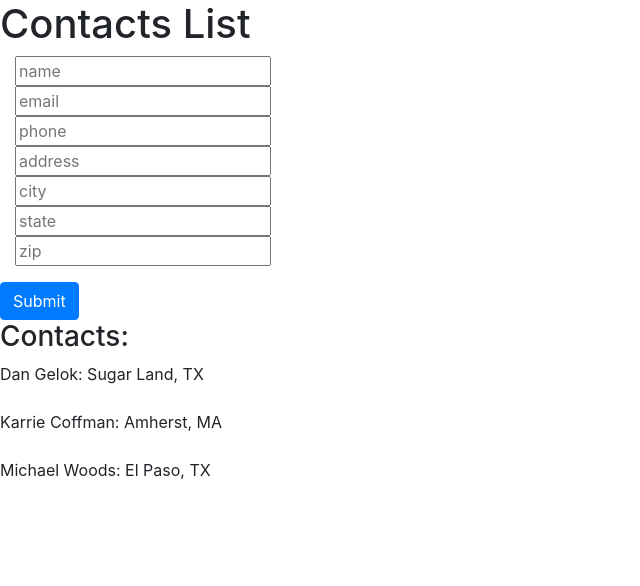
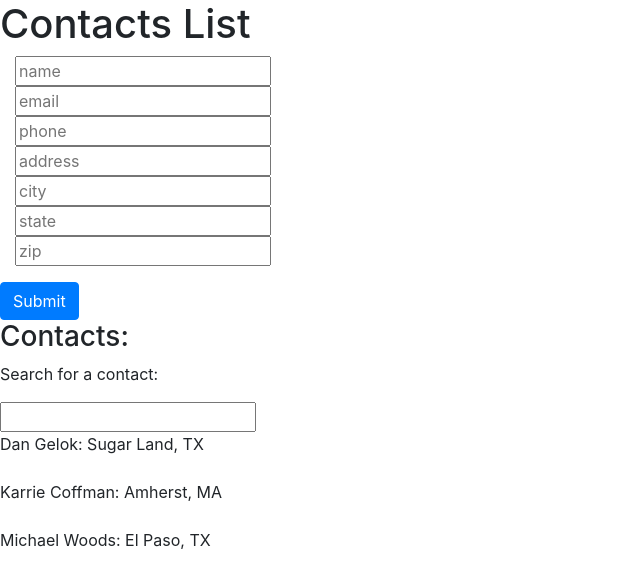
Before and after one commit to dgelok/contacts-app, a React (Create React App) app: page / in a window 1280 px wide. Shown: the top 586 px of the page, without its empty margins (0-640 px from the left). Built offline with nearby package versions, Linux system fonts and the light colour scheme.

Commit message:
search bar added, no functionality

```diff
--- a/src/components/ShowContacts.js
+++ b/src/components/ShowContacts.js
@@ -13,6 +13,9 @@ const ShowContacts = (props) => {
   return (
     <>
       <h3> Contacts: </h3>
+      <p>Search for a contact:</p>
+      <input type="text" onChange={props.search}/>
+      <br />
       {contactsArr}
     </>
   )
```
